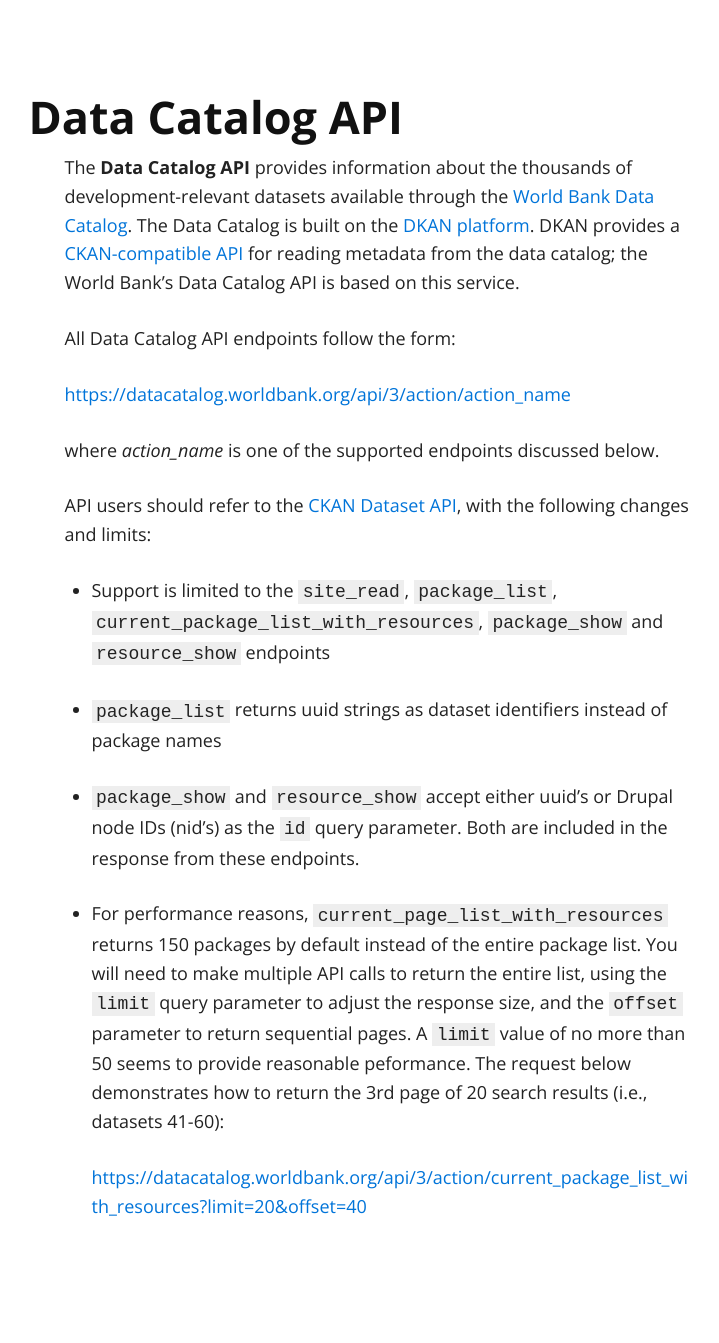
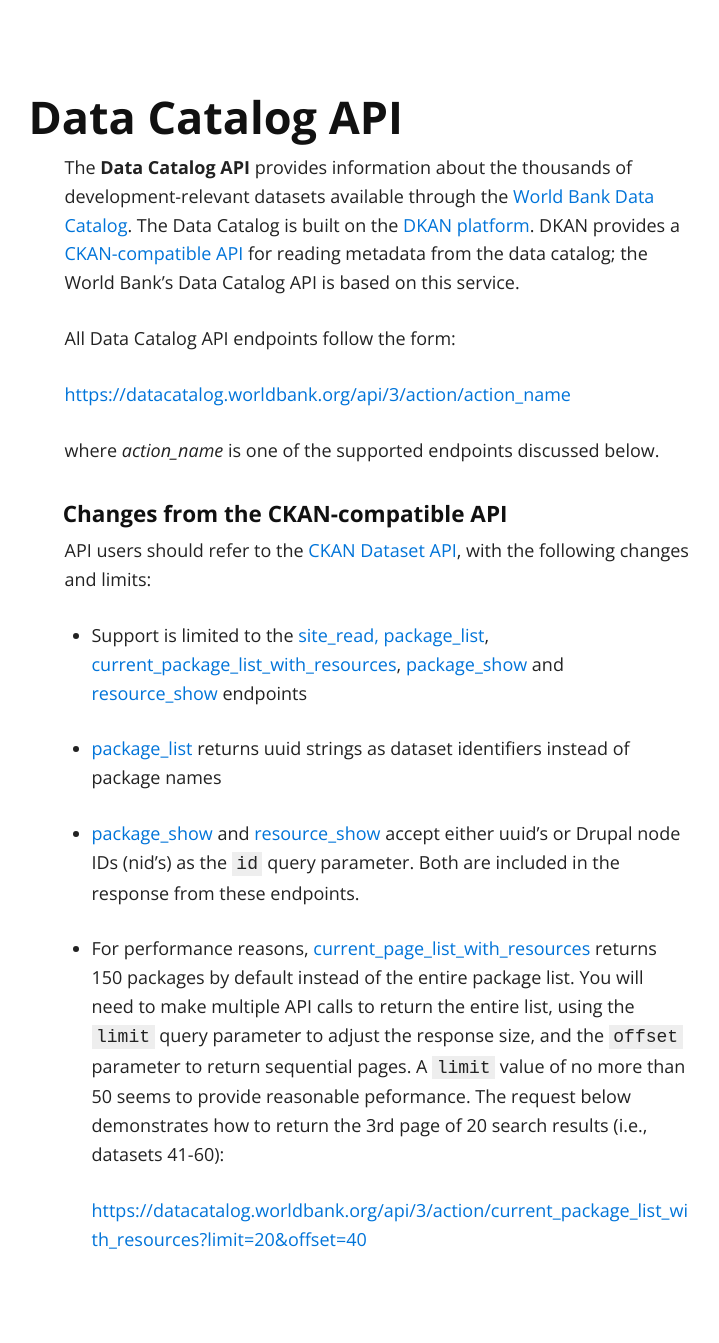
Before and after one commit to tgherzog/apidocs, a Jekyll site: the page built from API_Data_Catalog.md, in a window 1280 px wide. Shown: the whole page, without its empty margins (263-982 px from the left). Built offline with Jekyll 4.4.1, drawn with Linux system fonts in a browser that asks for light colours; our own code applies the rules of GitHub Pages for plain Markdown files; before the commit the page ends 1310 px from its top, so only the background shows below that.

Commit message:
More in data catalog API

```diff
--- a/API_Data_Catalog.md
+++ b/API_Data_Catalog.md
@@ -16,18 +16,21 @@ All Data Catalog API endpoints follow the form:
 
 where *action_name* is one of the supported endpoints discussed below.
 
+
+### Changes from the CKAN-compatible API ###
+
 API users should refer to the [CKAN Dataset API][ckan], with the following changes and
 limits:
 
-* Support is limited to the `site_read`, `package_list`, `current_package_list_with_resources`,
-  `package_show` and `resource_show` endpoints
+* Support is limited to the [site_read,][1] [package_list][2], [current_package_list_with_resources][3],
+  [package_show][4] and [resource_show][5] endpoints
 
-* `package_list` returns uuid strings as dataset identifiers instead of package names
+* [package_list][1] returns uuid strings as dataset identifiers instead of package names
 
-* `package_show` and `resource_show` accept either uuid's or Drupal node IDs (nid's) as the `id`
+* [package_show][4] and [resource_show][5] accept either uuid's or Drupal node IDs (nid's) as the `id`
   query parameter. Both are included in the response from these endpoints.
 
-* For performance reasons, `current_page_list_with_resources` returns 150 packages by default
+* For performance reasons, [current_page_list_with_resources][3] returns 150 packages by default
   instead of the entire package list. You will need to make multiple API calls to return
   the entire list, using the `limit` query parameter to adjust the response size, and the
   `offset` parameter to return sequential pages. A `limit` value of no more than 50 seems to
```
Also changed, not shown: other parts of API_Data_Catalog.md (+6 -0 lines).
